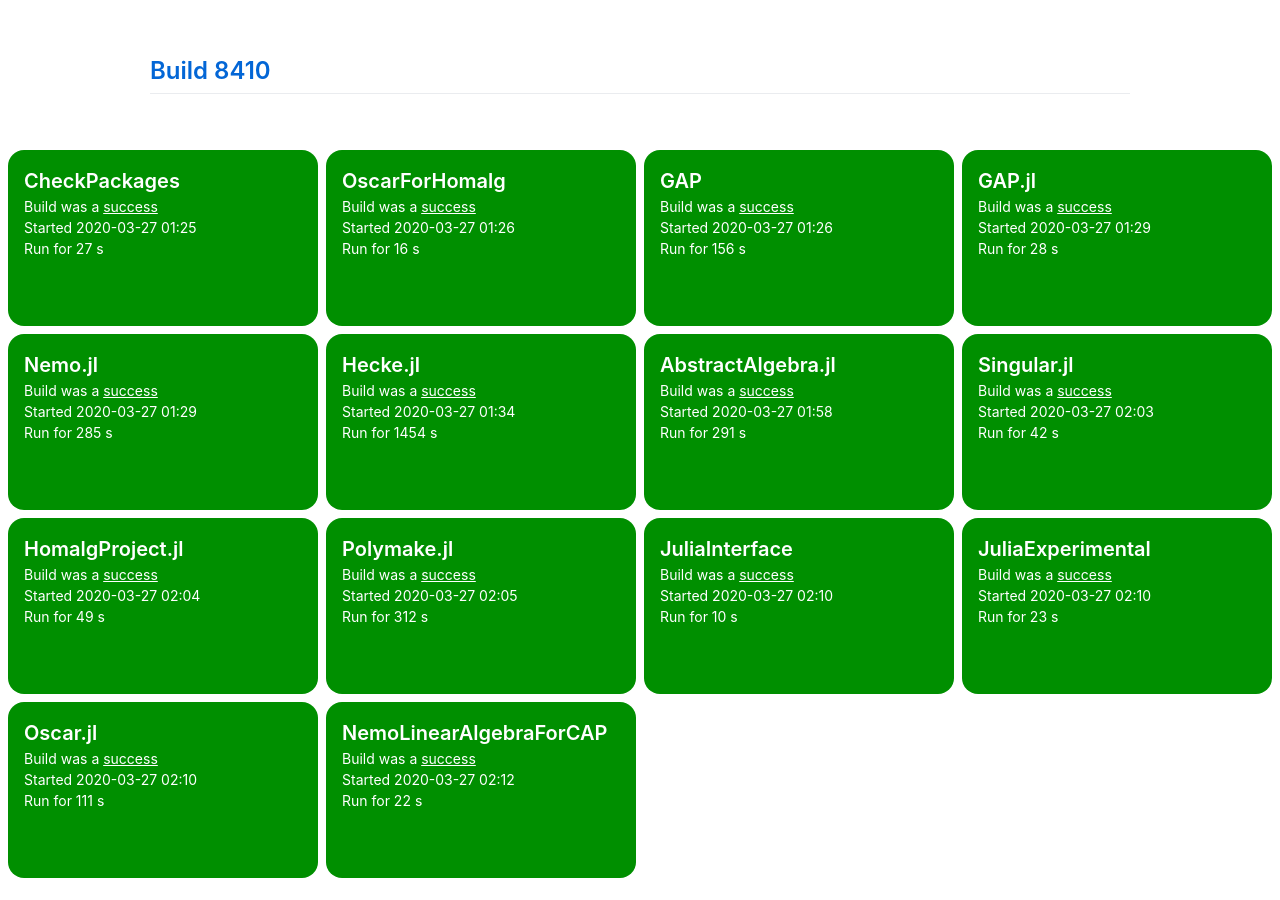
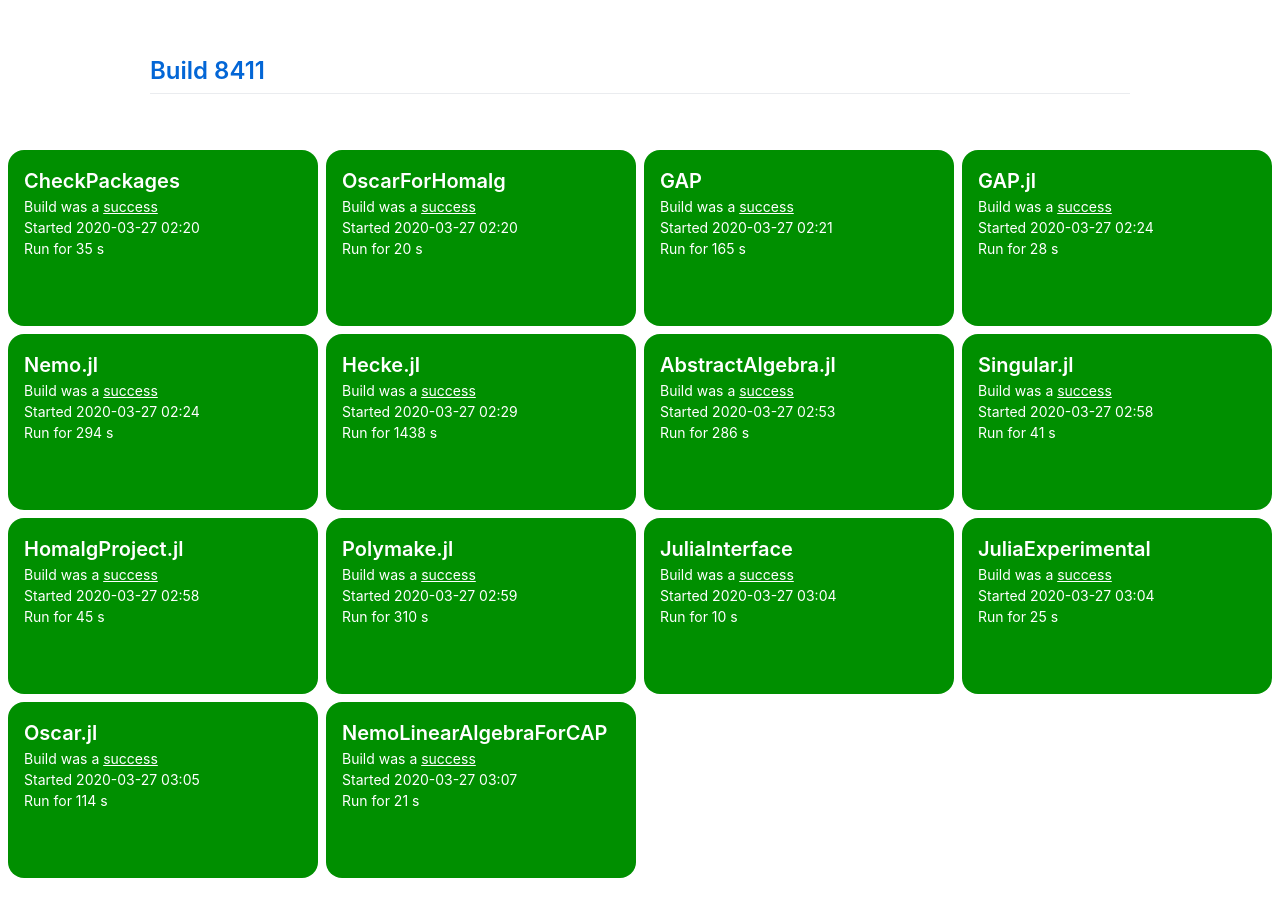
Before and after one commit to oscar-system/oscar-ci-status, a Jekyll site: the page built from index.html, in a window 1280 px wide. Built offline with Jekyll 4.4.1, drawn with Linux system fonts in a browser that asks for light colours.

Commit message:
Build 8411

```diff
--- a/_data/ci.yml
+++ b/_data/ci.yml
@@ -1,38 +1,38 @@
-build: 8410
-build_url: https://oscarci.mathematik.uni-kl.de/job/oscar/8410/
+build: 8411
+build_url: https://oscarci.mathematik.uni-kl.de/job/oscar/8411/
 job: oscar
 tests:
-- duration: 27
+- duration: 35
   exitcode: 0
   first_failure: false
   first_failure_url: null
   last_success: false
   last_success_url: null
-  log: https://oscarci.mathematik.uni-kl.de/job/oscar/8410/artifact/logs/build-8410/CheckPackages.log
+  log: https://oscarci.mathematik.uni-kl.de/job/oscar/8411/artifact/logs/build-8411/CheckPackages.log
   name: CheckPackages
-  start: 2020-03-27 01:25
+  start: 2020-03-27 02:20
   status: success
   success: true
-- duration: 16
+- duration: 20
   exitcode: 0
   first_failure: false
   first_failure_url: null
   last_success: false
   last_success_url: null
-  log: https://oscarci.mathematik.uni-kl.de/job/oscar/8410/artifact/logs/build-8410/OscarForHomalg.log
+  log: https://oscarci.mathematik.uni-kl.de/job/oscar/8411/artifact/logs/build-8411/OscarForHomalg.log
   name: OscarForHomalg
-  start: 2020-03-27 01:26
+  start: 2020-03-27 02:20
   status: success
   success: true
-- duration: 156
+- duration: 165
   exitcode: 0
   first_failure: false
   first_failure_url: null
   last_success: false
   last_success_url: null
-  log: https://oscarci.mathematik.uni-kl.de/job/oscar/8410/artifact/logs/build-8410/GAP.log
+  log: https://oscarci.mathematik.uni-kl.de/job/oscar/8411/artifact/logs/build-8411/GAP.log
   name: GAP
-  start: 2020-03-27 01:26
+  start: 2020-03-27 02:21
   status: success
   success: true
 - duration: 28
@@ -41,75 +41,75 @@ tests:
   first_failure_url: null
   last_success: false
   last_success_url: null
-  log: https://oscarci.mathematik.uni-kl.de/job/oscar/8410/artifact/logs/build-8410/GAP.jl.log
+  log: https://oscarci.mathematik.uni-kl.de/job/oscar/8411/artifact/logs/build-8411/GAP.jl.log
   name: GAP.jl
-  start: 2020-03-27 01:29
+  start: 2020-03-27 02:24
   status: success
   success: true
-- duration: 285
+- duration: 294
   exitcode: 0
   first_failure: false
   first_failure_url: null
   last_success: false
   last_success_url: null
-  log: https://oscarci.mathematik.uni-kl.de/job/oscar/8410/artifact/logs/build-8410/Nemo.jl.log
+  log: https://oscarci.mathematik.uni-kl.de/job/oscar/8411/artifact/logs/build-8411/Nemo.jl.log
   name: Nemo.jl
-  start: 2020-03-27 01:29
+  start: 2020-03-27 02:24
   status: success
   success: true
-- duration: 1454
+- duration: 1438
   exitcode: 0
   first_failure: false
   first_failure_url: null
   last_success: false
   last_success_url: null
-  log: https://oscarci.mathematik.uni-kl.de/job/oscar/8410/artifact/logs/build-8410/Hecke.jl.log
+  log: https://oscarci.mathematik.uni-kl.de/job/oscar/8411/artifact/logs/build-8411/Hecke.jl.log
   name: Hecke.jl
-  start: 2020-03-27 01:34
+  start: 2020-03-27 02:29
   status: success
   success: true
-- duration: 291
+- duration: 286
   exitcode: 0
   first_failure: false
   first_failure_url: null
   last_success: false
   last_success_url: null
-  log: https://oscarci.mathematik.uni-kl.de/job/oscar/8410/artifact/logs/build-8410/AbstractAlgebra.jl.log
+  log: https://oscarci.mathematik.uni-kl.de/job/oscar/8411/artifact/logs/build-8411/AbstractAlgebra.jl.log
   name: AbstractAlgebra.jl
-  start: 2020-03-27 01:58
+  start: 2020-03-27 02:53
   status: success
   success: true
-- duration: 42
+- duration: 41
   exitcode: 0
   first_failure: false
   first_failure_url: null
   last_success: false
   last_success_url: null
-  log: https://oscarci.mathematik.uni-kl.de/job/oscar/8410/artifact/logs/build-8410/Singular.jl.log
+  log: https://oscarci.mathematik.uni-kl.de/job/oscar/8411/artifact/logs/build-8411/Singular.jl.log
   name: Singular.jl
-  start: 2020-03-27 02:03
+  start: 2020-03-27 02:58
   status: success
   success: true
-- duration: 49
+- duration: 45
   exitcode: 0
   first_failure: false
   first_failure_url: null
   last_success: false
   last_success_url: null
-  log: https://oscarci.mathematik.uni-kl.de/job/oscar/8410/artifact/logs/build-8410/HomalgProject.jl.log
+  log: https://oscarci.mathematik.uni-kl.de/job/oscar/8411/artifact/logs/build-8411/HomalgProject.jl.log
   name: HomalgProject.jl
-  start: 2020-03-27 02:04
+  start: 2020-03-27 02:58
   status: success
   success: true
-- duration: 312
+- duration: 310
   exitcode: 0
   first_failure: false
   first_failure_url: null
   last_success: false
   last_success_url: null
-  log: https://oscarci.mathematik.uni-kl.de/job/oscar/8410/artifact/logs/build-8410/Polymake.jl.log
+  log: https://oscarci.mathematik.uni-kl.de/job/oscar/8411/artifact/logs/build-8411/Polymake.jl.log
   name: Polymake.jl
-  start: 2020-03-27 02:05
+  start: 2020-03-27 02:59
   status: success
   success: true
 - duration: 10
@@ -118,41 +118,41 @@ tests:
   first_failure_url: null
   last_success: false
   last_success_url: null
-  log: https://oscarci.mathematik.uni-kl.de/job/oscar/8410/artifact/logs/build-8410/JuliaInterface.log
+  log: https://oscarci.mathematik.uni-kl.de/job/oscar/8411/artifact/logs/build-8411/JuliaInterface.log
   name: JuliaInterface
-  start: 2020-03-27 02:10
+  start: 2020-03-27 03:04
   status: success
   success: true
-- duration: 23
+- duration: 25
   exitcode: 0
   first_failure: false
   first_failure_url: null
   last_success: false
   last_success_url: null
-  log: https://oscarci.mathematik.uni-kl.de/job/oscar/8410/artifact/logs/build-8410/JuliaExperimental.log
+  log: https://oscarci.mathematik.uni-kl.de/job/oscar/8411/artifact/logs/build-8411/JuliaExperimental.log
   name: JuliaExperimental
-  start: 2020-03-27 02:10
+  start: 2020-03-27 03:04
   status: success
   success: true
-- duration: 111
+- duration: 114
   exitcode: 0
   first_failure: false
   first_failure_url: null
   last_success: false
   last_success_url: null
-  log: https://oscarci.mathematik.uni-kl.de/job/oscar/8410/artifact/logs/build-8410/Oscar.jl.log
+  log: https://oscarci.mathematik.uni-kl.de/job/oscar/8411/artifact/logs/build-8411/Oscar.jl.log
   name: Oscar.jl
-  start: 2020-03-27 02:10
+  start: 2020-03-27 03:05
   status: success
   success: true
-- duration: 22
+- duration: 21
   exitcode: 0
   first_failure: false
   first_failure_url: null
   last_success: false
   last_success_url: null
-  log: https://oscarci.mathematik.uni-kl.de/job/oscar/8410/artifact/logs/build-8410/NemoLinearAlgebraForCAP.log
+  log: https://oscarci.mathematik.uni-kl.de/job/oscar/8411/artifact/logs/build-8411/NemoLinearAlgebraForCAP.log
   name: NemoLinearAlgebraForCAP
-  start: 2020-03-27 02:12
+  start: 2020-03-27 03:07
   status: success
   success: true
```
Also changed, not shown: README.md.
